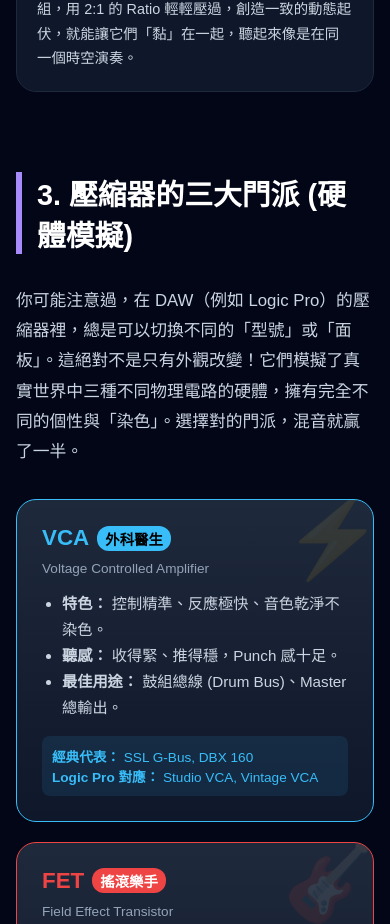
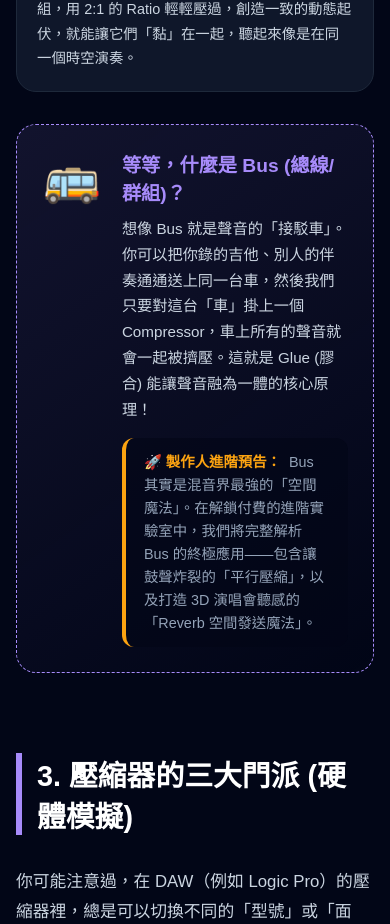
Before and after one commit to lifreedomstudio/lifreedom-studio, a Next.js app: page /courses/mixing/compressor-training in a window 390 px wide. Shown: the part 2460-3384 px from the top of the page. Built offline with nearby package versions, Linux system fonts and the light colour scheme.

Commit message:
Fix all mobile layouts and font sizes

```diff
--- a/src/app/courses/mixing/compressor-training/page.tsx
+++ b/src/app/courses/mixing/compressor-training/page.tsx
@@ -296,6 +296,23 @@ export default function CompressorTrainingRoom() {
                             </p>
                         </div>
                     </div>
+
+                    {/* --- 🚌 課外輔導：什麼是 Bus？ (微導購鋪陳) --- */}
+                    <div style={{ marginTop: '2rem', background: 'linear-gradient(145deg, rgba(167, 139, 250, 0.1), transparent)', border: '1px dashed #a78bfa', padding: '25px', borderRadius: '20px', display: 'flex', gap: '20px', alignItems: 'flex-start' }}>
+                        <div style={{ fontSize: '3rem' }}>🚌</div>
+                        <div>
+                            <h4 style={{ color: '#a78bfa', fontSize: '1.2rem', margin: '0 0 10px 0', fontWeight: 'bold' }}>等等，什麼是 Bus (總線/群組)？</h4>
+                            <p style={{ color: '#cbd5e1', lineHeight: '1.7', margin: '0 0 15px 0', fontSize: '0.95rem' }}>
+                                想像 Bus 就是聲音的「接駁車」。你可以把你錄的吉他、別人的伴奏通通送上同一台車，然後我們只要對這台「車」掛上一個 Compressor，車上所有的聲音就會一起被擠壓。這就是 Glue (膠合) 能讓聲音融為一體的核心原理！
+                            </p>
+                            <div style={{ background: 'rgba(2, 6, 23, 0.6)', padding: '12px 18px', borderRadius: '12px', borderLeft: '4px solid #fca311', display: 'inline-block' }}>
+                                <span style={{ color: '#fca311', fontSize: '0.9rem', fontWeight: 'bold' }}>🚀 製作人進階預告：</span>
+                                <span style={{ color: '#94a3b8', fontSize: '0.9rem', marginLeft: '8px', lineHeight: '1.6' }}>
+                                    Bus 其實是混音界最強的「空間魔法」。在解鎖付費的進階實驗室中，我們將完整解析 Bus 的終極應用——包含讓鼓聲炸裂的「平行壓縮」，以及打造 3D 演唱會聽感的「Reverb 空間發送魔法」。
+                                </span>
+                            </div>
+                        </div>
+                    </div>
                 </section>
 
                 {/* --- 🔌 理論區塊 3：壓縮器的三大門派 (硬體模擬) --- */}
```
